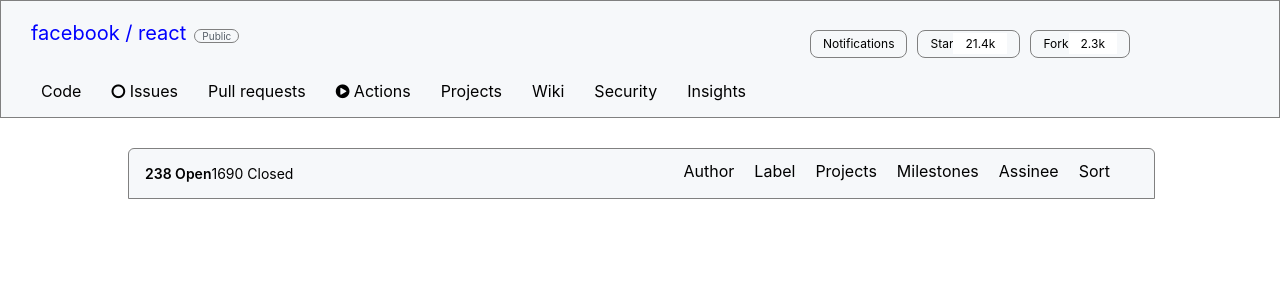
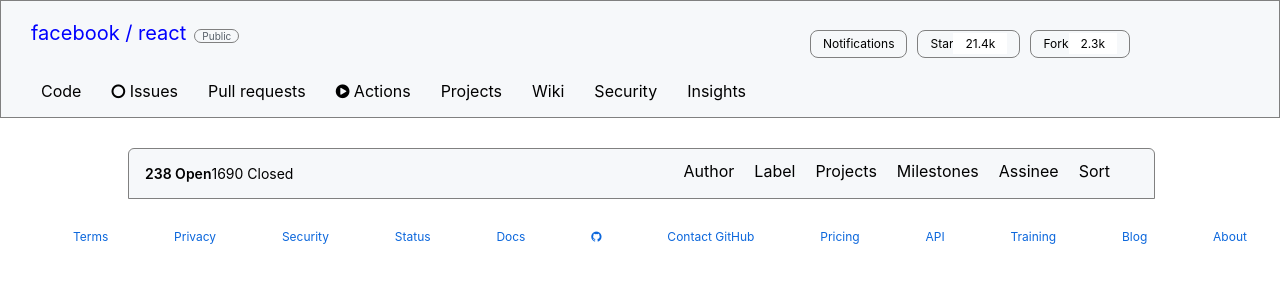
Before and after one commit to Abhijrt/github_issue_page, a React (Create React App) app: page / in a window 1280 px wide. Shown: the top 300 px of the page. Built offline with nearby package versions, Linux system fonts and the light colour scheme.

Commit message:
adding the footer

```diff
--- a/src/App.js
+++ b/src/App.js
@@ -1,6 +1,6 @@
 import Header from "./components/Header/Header";
 import IssueHeader from "./components/IssueHeader";
-
+import Footer from "./components/Footer";
 function App() {
   return (
     <div className="App">
@@ -8,6 +8,7 @@
       <div className="content-container">
         <IssueHeader />
       </div>
+      <Footer />
     </div>
   );
 }
--- /dev/null
+++ b/src/components/Footer/index.css
@@ -0,0 +1,7 @@
+.footer-list {
+  display: flex;
+  justify-content: space-around;
+  list-style: none;
+  color: #0c67dc;
+  font-size: 12px;
+}
--- /dev/null
+++ b/src/components/Footer/index.js
@@ -0,0 +1,27 @@
+import React from "react";
+import "./index.css";
+
+function Footer() {
+  return (
+    <div className="main-footer-container">
+      <ul className="footer-list">
+        <li>Terms</li>
+        <li>Privacy</li>
+        <li>Security</li>
+        <li>Status</li>
+        <li>Docs</li>
+        <li>
+          <i className="fa fa-github"></i>
+        </li>
+        <li>Contact GitHub</li>
+        <li>Pricing</li>
+        <li>API</li>
+        <li>Training</li>
+        <li>Blog</li>
+        <li>About</li>
+      </ul>
+    </div>
+  );
+}
+
+export default Footer;
```
